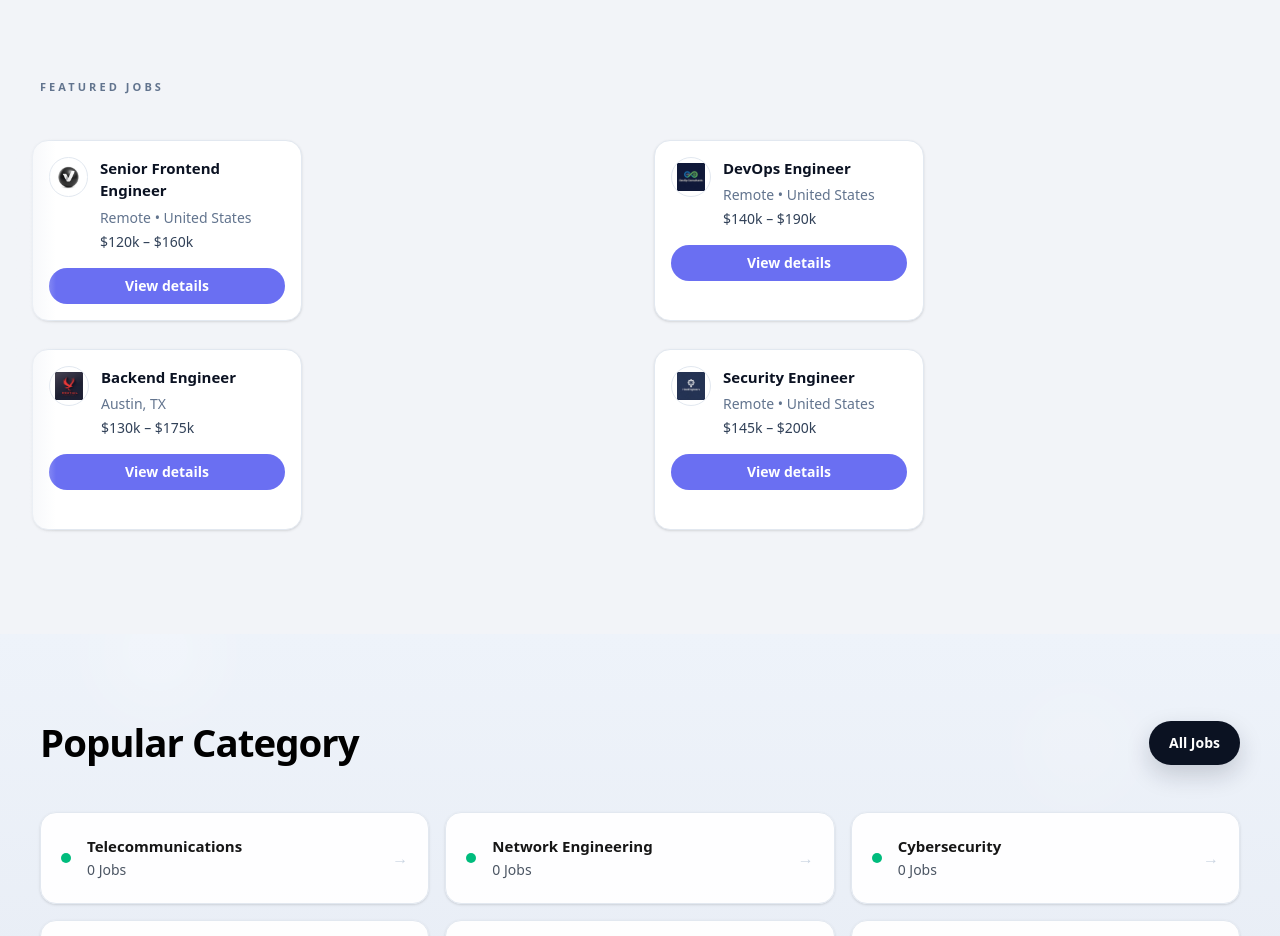
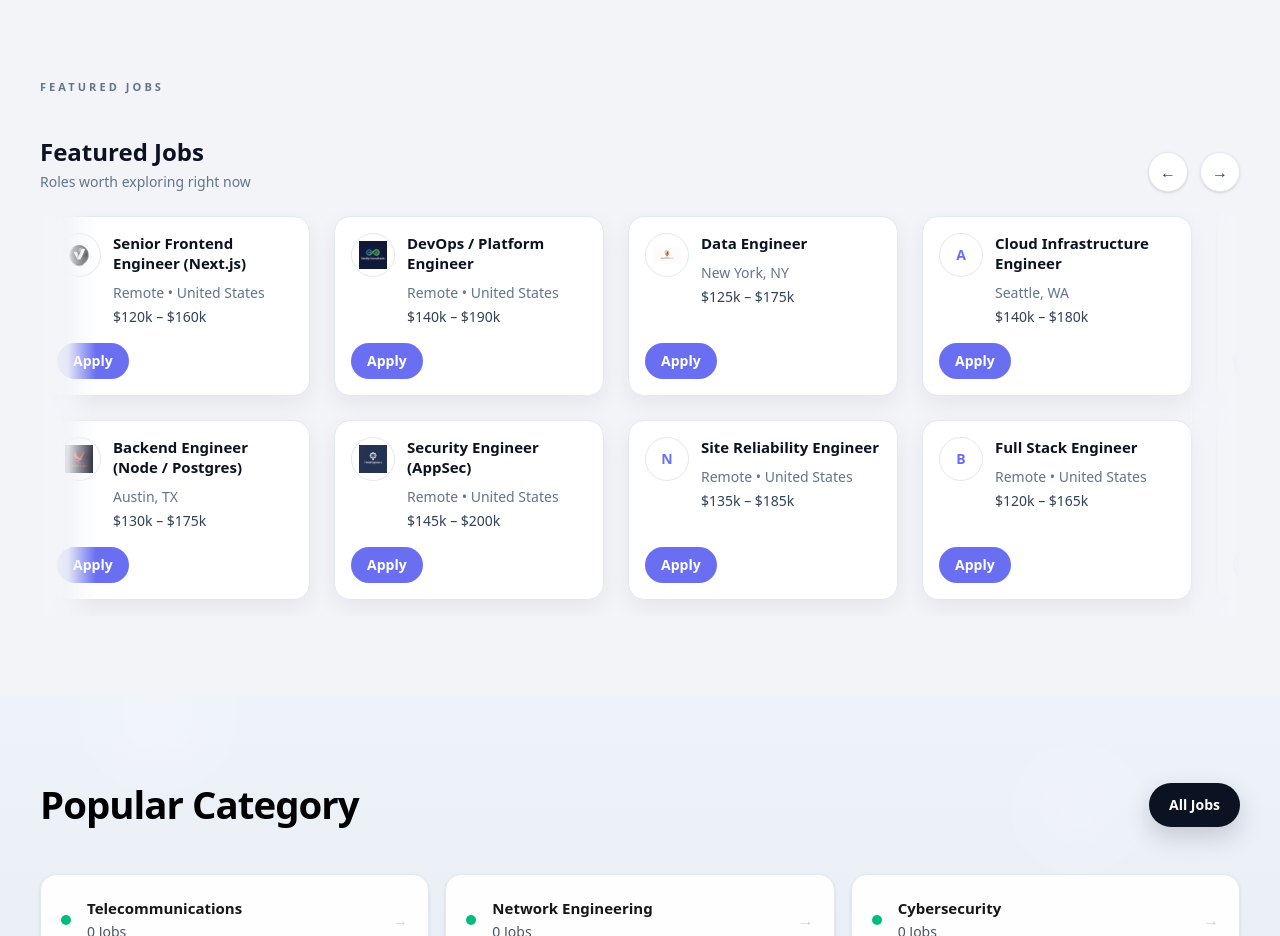
Before and after one commit to adebisidolapo/technicaljobboard, a Next.js app: page / in a window 1280 px wide. Shown: the part 1360-2296 px from the top of the page. Built offline with nearby package versions, Linux system fonts and the light colour scheme; no server answers; the database is empty.

Commit message:
update homepage

```diff
--- a/components/home/FeaturedJobsSection.tsx
+++ b/components/home/FeaturedJobsSection.tsx
@@ -9,47 +9,135 @@ import JobDetailsSheet, {
 const FALLBACK_FEATURED_JOBS: FeaturedCardJob[] = [
   {
     id: "fallback-1",
-    title: "Senior Frontend Engineer",
+    title: "Senior Frontend Engineer (Next.js)",
     company: "Vermot",
     location: "Remote • United States",
-    description: "",
-    type: "",
+    description: "React, Next.js, TypeScript • performance-first UI",
+    type: "Full-time",
     pay: "$120k – $160k",
     posted: "Recently",
-    href: "/jobs/1",
+    href: "/all-jobs?q=Frontend&remote=true",
   },
   {
     id: "fallback-2",
-    title: "Backend Engineer",
+    title: "Backend Engineer (Node / Postgres)",
     company: "Redtail",
     location: "Austin, TX",
-    description: "",
-    type: "",
+    description: "Node.js, Postgres, Prisma • scalable APIs",
+    type: "Full-time",
     pay: "$130k – $175k",
     posted: "Recently",
-    href: "/jobs/2",
+    href: "/all-jobs?q=Backend",
   },
   {
     id: "fallback-3",
-    title: "DevOps Engineer",
+    title: "DevOps / Platform Engineer",
     company: "Devops",
     location: "Remote • United States",
-    description: "",
-    type: "",
+    description: "AWS, Docker, Kubernetes, CI/CD • reliability & automation",
+    type: "Full-time",
     pay: "$140k – $190k",
     posted: "Recently",
-    href: "/jobs/3",
+    href: "/all-jobs?q=DevOps&remote=true",
   },
   {
     id: "fallback-4",
-    title: "Security Engineer",
+    title: "Security Engineer (AppSec)",
     company: "Hired Engineer",
     location: "Remote • United States",
-    description: "",
-    type: "",
+    description: "Application security, cloud controls, secure SDLC",
+    type: "Full-time",
     pay: "$145k – $200k",
     posted: "Recently",
-    href: "/jobs/4",
+    href: "/all-jobs?q=Security&remote=true",
+  },
+  {
+    id: "fallback-5",
+    title: "Data Engineer",
+    company: "Architects",
+    location: "New York, NY",
+    description: "Data pipelines, analytics infrastructure",
+    type: "Full-time",
+    pay: "$125k – $175k",
+    posted: "Recently",
+    href: "/all-jobs?q=Data",
+  },
+  {
+    id: "fallback-6",
+    title: "Site Reliability Engineer",
+    company: "NovaTech",
+    location: "Remote • United States",
+    description: "Observability, reliability, incident response",
+    type: "Full-time",
+    pay: "$135k – $185k",
+    posted: "Recently",
+    href: "/all-jobs?q=SRE&remote=true",
+  },
+  {
+    id: "fallback-7",
+    title: "Cloud Infrastructure Engineer",
+    company: "Atlas Systems",
+    location: "Seattle, WA",
+    description: "AWS infrastructure, Terraform, cloud architecture",
+    type: "Full-time",
+    pay: "$140k – $180k",
+    posted: "Recently",
+    href: "/all-jobs?q=Cloud",
+  },
+  {
+    id: "fallback-8",
+    title: "Full Stack Engineer",
+    company: "BlueWave",
+    location: "Remote • United States",
+    description: "React, Node.js, GraphQL • modern SaaS platform",
+    type: "Full-time",
+    pay: "$120k – $165k",
+    posted: "Recently",
+    href: "/all-jobs?q=Fullstack",
+  },
+  {
+    id: "fallback-9",
+    title: "Machine Learning Engineer",
+    company: "DeepVision",
+    location: "San Francisco, CA",
+    description: "ML pipelines, model deployment, data platforms",
+    type: "Full-time",
+    pay: "$150k – $210k",
+    posted: "Recently",
+    href: "/all-jobs?q=Machine+Learning",
+  },
+  {
+    id: "fallback-10",
+    title: "Platform Engineer",
+    company: "GridWorks",
+    location: "Remote • United States",
+    description: "Internal developer platforms and tooling",
+    type: "Full-time",
+    pay: "$135k – $175k",
+    posted: "Recently",
+    href: "/all-jobs?q=Platform",
+  },
+  {
+    id: "fallback-11",
+    title: "Mobile Engineer (React Native)",
+    company: "Pulse Apps",
+    location: "Boston, MA",
+    description: "React Native apps with strong product UX",
+    type: "Full-time",
+    pay: "$120k – $160k",
+    posted: "Recently",
+    href: "/all-jobs?q=Mobile",
+  },
+  {
+    id: "fallback-12",
+    title: "Security Operations Engineer",
+    company: "ShieldTech",
+    location: "Remote • United States",
+    description: "Threat detection, SIEM, incident response",
+    type: "Full-time",
+    pay: "$130k – $180k",
+    posted: "Recently",
+    href: "/all-jobs?q=Security",
   },
 ];
 
@@ -72,9 +160,7 @@ type ApiJob = {
 
 function pickLocation(j: ApiJob) {
   if (j.remote) return "Remote";
-
   const l0 = j.locations?.[0];
-
   return (
     l0?.label ||
     [l0?.city, l0?.state].filter(Boolean).join(", ") ||
@@ -90,10 +176,8 @@ function payText(j: ApiJob) {
   if (min && max) {
     return `$${Number(min).toLocaleString()} – $${Number(max).toLocaleString()}`;
   }
-
   if (min) return `From $${Number(min).toLocaleString()}`;
   if (max) return `Up to $${Number(max).toLocaleString()}`;
-
   return "Compensation not listed";
 }
 
@@ -103,8 +187,8 @@ function toCardJob(j: ApiJob): FeaturedCardJob {
     title: j.title,
     company: j.company?.name ?? "Company",
     location: j.remote ? "Remote" : pickLocation(j),
-    description: "",
-    type: "",
+    description: j.description,
+    type: j.jobType ?? "Full-time",
     pay: payText(j),
     posted: "Recently",
     href: `/jobs/${j.id}`,
@@ -114,35 +198,46 @@ function toCardJob(j: ApiJob): FeaturedCardJob {
 function getCompanyLogo(company: string) {
   const key = company.toLowerCase().trim();
 
-  if (key.includes("architect")) return { src: "/Architects.png", alt: "Architects" };
-  if (key.includes("vermot")) return { src: "/vermot.png", alt: "Vermot" };
-  if (key.includes("devops")) return { src: "/Devops.png", alt: "Devops" };
-  if (key.includes("hired")) return { src: "/Hiredengineer.png", alt: "Hired Engineer" };
-  if (key.includes("redtail")) return { src: "/redtail.png", alt: "Redtail" };
+  if (key.includes("architect")) {
+    return { src: "/Architects.png", alt: "Architects" };
+  }
+  if (key.includes("vermot")) {
+    return { src: "/vermot.png", alt: "Vermot" };
+  }
+  if (key.includes("devops")) {
+    return { src: "/Devops.png", alt: "Devops" };
+  }
+  if (key.includes("hired")) {
+    return { src: "/Hiredengineer.png", alt: "Hired Engineer" };
+  }
+  if (key.includes("redtail")) {
+    return { src: "/redtail.png", alt: "Redtail" };
+  }
 
   return null;
 }
 
 function JobCard({
   job,
-  logo,
   onOpen,
 }: {
   job: FeaturedCardJob;
-  logo: ReturnType<typeof getCompanyLogo>;
   onOpen: (job: FeaturedCardJob) => void;
 }) {
+  const logo = getCompanyLogo(job.company);
+
   return (
     <article
       className="
-        relative flex w-[240px] flex-none flex-col rounded-2xl
-        border border-slate-200 bg-white p-4
-        shadow-sm transition hover:-translate-y-1 hover:shadow-md
-        lg:w-[270px]
+        relative flex min-h-[158px] w-[240px] flex-none snap-start flex-col
+        rounded-2xl border border-slate-200 bg-white p-4
+        shadow-[0_8px_24px_rgba(15,23,42,0.06)] transition duration-300
+        hover:-translate-y-1 hover:shadow-[0_14px_30px_rgba(15,23,42,0.10)]
+        sm:w-[250px] lg:w-[270px]
       "
     >
       <div className="flex items-start gap-3">
-        <div className="flex h-10 w-10 items-center justify-center overflow-hidden rounded-xl border border-slate-200 bg-white">
+        <div className="flex h-11 w-11 flex-none items-center justify-center overflow-hidden rounded-xl border border-slate-200 bg-white">
           {logo ? (
             <Image
               src={logo.src}
@@ -153,50 +248,58 @@ function JobCard({
             />
           ) : (
             <span className="text-sm font-bold text-[var(--brand-purple)]">
-              {job.company.charAt(0)}
+              {job.company.charAt(0).toUpperCase()}
             </span>
           )}
         </div>
 
         <div className="min-w-0">
-          <button onClick={() => onOpen(job)} className="text-left">
-            <h3 className="text-[15px] font-semibold text-[#0B1222] line-clamp-2">
+          <button
+            type="button"
+            onClick={() => onOpen(job)}
+            className="text-left"
+          >
+            <h3 className="line-clamp-2 text-[15px] font-semibold leading-5 text-[#0B1222]">
               {job.title}
             </h3>
           </button>
 
-          <p className="text-sm text-slate-500">{job.location}</p>
-
+          <p className="mt-1 truncate text-sm text-slate-500">{job.location}</p>
           <p className="mt-1 text-sm font-medium text-slate-700">{job.pay}</p>
         </div>
       </div>
 
+      <div className="mt-auto pt-4">
         <button
+          type="button"
           onClick={() => onOpen(job)}
-        className="
-          mt-4 h-9 rounded-full bg-[var(--brand-purple)]
-          text-sm font-semibold text-white
-        "
+          className="inline-flex h-9 items-center justify-center rounded-full bg-[var(--brand-purple)] px-4 text-sm font-semibold text-white transition hover:opacity-95"
         >
-        View details
+          Apply
         </button>
+      </div>
     </article>
   );
 }
 
 export default function FeaturedJobsSection() {
   const [items, setItems] = useState<FeaturedCardJob[]>([]);
-  const [loading, setLoading] = useState(true);
   const [selectedJob, setSelectedJob] = useState<FeaturedCardJob | null>(null);
   const [detailsOpen, setDetailsOpen] = useState(false);
 
   const railRef = useRef<HTMLDivElement | null>(null);
   const intervalRef = useRef<number | null>(null);
-  const hoveringRef = useRef(false);
+  const isHoveringRef = useRef(false);
 
   const displayJobs = useMemo(() => {
     if (!items.length) return FALLBACK_FEATURED_JOBS;
-    return items.slice(0, 12);
+
+    const existingIds = new Set(items.map((job) => job.id));
+    const fillerJobs = FALLBACK_FEATURED_JOBS.filter(
+      (job) => !existingIds.has(job.id)
+    );
+
+    return [...items, ...fillerJobs].slice(0, 12);
   }, [items]);
 
   useEffect(() => {
@@ -211,14 +314,16 @@ export default function FeaturedJobsSection() {
         const text = await res.text();
         const data = text ? JSON.parse(text) : null;
 
+        if (!res.ok || data?.ok === false) {
+          throw new Error(data?.error || "Failed to load");
+        }
+
         const apiItems: ApiJob[] = data?.items ?? [];
         const mapped = apiItems.map(toCardJob);
 
         if (!cancelled) setItems(mapped);
       } catch {
         if (!cancelled) setItems([]);
-      } finally {
-        if (!cancelled) setLoading(false);
       }
     }
 
@@ -231,24 +336,38 @@ export default function FeaturedJobsSection() {
 
   useEffect(() => {
     const rail = railRef.current;
-
     if (!rail) return;
 
+    const stop = () => {
+      if (intervalRef.current !== null) {
+        window.clearInterval(intervalRef.current);
+        intervalRef.current = null;
+      }
+    };
+
+    const start = () => {
+      stop();
+
       intervalRef.current = window.setInterval(() => {
-      if (hoveringRef.current) return;
+        if (!rail || isHoveringRef.current) return;
 
-      const max = rail.scrollWidth - rail.clientWidth;
+        const maxScrollLeft = rail.scrollWidth - rail.clientWidth;
         const next = rail.scrollLeft + 1;
 
-      if (next >= max) {
-        rail.scrollTo({ left: 0, behavior: "smooth" });
+        if (next >= maxScrollLeft) {
+          rail.scrollLeft = 0;
         } else {
           rail.scrollLeft = next;
         }
-    }, 22);
+      }, 28);
+    };
+
+    start();
+    window.addEventListener("resize", start);
 
     return () => {
-      if (intervalRef.current) window.clearInterval(intervalRef.current);
+      stop();
+      window.removeEventListener("resize", start);
     };
   }, [displayJobs]);
 
@@ -257,40 +376,70 @@ export default function FeaturedJobsSection() {
     setDetailsOpen(true);
   };
 
-  const closeDetails = () => setDetailsOpen(false);
+  const closeDetails = () => {
+    setDetailsOpen(false);
+  };
+
+  const scrollRail = (amount: number) => {
+    railRef.current?.scrollBy({ left: amount, behavior: "smooth" });
+  };
 
   return (
     <>
-      <div className="relative">
-        <div className="relative -mx-4 sm:-mx-6">
-          <div className="pointer-events-none absolute inset-y-0 left-0 z-10 w-10 bg-gradient-to-r from-[#F2F4F8] to-transparent" />
-          <div className="pointer-events-none absolute inset-y-0 right-0 z-10 w-10 bg-gradient-to-l from-[#F2F4F8] to-transparent" />
+      <section className="relative">
+        <div className="mb-5 flex items-end justify-between gap-4">
+          <div>
+            <h2 className="text-2xl font-bold text-[#0B1222]">Featured Jobs</h2>
+            <p className="mt-1 text-sm text-slate-500">
+              Roles worth exploring right now
+            </p>
+          </div>
+
+          <div className="hidden items-center gap-3 md:flex">
+            <button
+              type="button"
+              onClick={() => scrollRail(-320)}
+              className="inline-flex h-10 w-10 items-center justify-center rounded-xl border border-slate-200 bg-white text-slate-700 shadow-sm transition hover:border-slate-300 hover:bg-slate-50"
+              aria-label="Scroll left"
+            >
+              ←
+            </button>
+            <button
+              type="button"
+              onClick={() => scrollRail(320)}
+              className="inline-flex h-10 w-10 items-center justify-center rounded-xl border border-slate-200 bg-white text-slate-700 shadow-sm transition hover:border-slate-300 hover:bg-slate-50"
+              aria-label="Scroll right"
+            >
+              →
+            </button>
+          </div>
+        </div>
+
+        <div className="relative -mx-4 sm:-mx-6 lg:-mx-0">
+          <div className="pointer-events-none absolute inset-y-0 left-0 z-10 w-10 bg-gradient-to-r from-[#F2F4F8] via-[#F2F4F8]/90 to-transparent sm:w-14" />
+          <div className="pointer-events-none absolute inset-y-0 right-0 z-10 w-10 bg-gradient-to-l from-[#F2F4F8] via-[#F2F4F8]/90 to-transparent sm:w-14" />
 
           <div
             ref={railRef}
-            onMouseEnter={() => (hoveringRef.current = true)}
-            onMouseLeave={() => (hoveringRef.current = false)}
+            onMouseEnter={() => {
+              isHoveringRef.current = true;
+            }}
+            onMouseLeave={() => {
+              isHoveringRef.current = false;
+            }}
             className="
-              no-scrollbar flex gap-6 overflow-x-auto
-              px-4 pb-6 pt-1 scroll-smooth
-              lg:grid lg:grid-rows-2 lg:grid-flow-col lg:gap-7
+              no-scrollbar flex gap-5 overflow-x-auto px-4 pb-4 pt-1 pr-4
+              scroll-smooth snap-x snap-mandatory
+              sm:px-6
+              lg:grid lg:grid-flow-col lg:grid-rows-2 lg:gap-x-6 lg:gap-y-6 lg:px-0 lg:pr-0
             "
           >
-            {displayJobs.map((job) => {
-              const logo = getCompanyLogo(job.company);
-
-              return (
-                <JobCard
-                  key={job.id}
-                  job={job}
-                  logo={logo}
-                  onOpen={openDetails}
-                />
-              );
-            })}
+            {displayJobs.map((job) => (
+              <JobCard key={job.id} job={job} onOpen={openDetails} />
+            ))}
           </div>
         </div>
-      </div>
+      </section>
 
       <JobDetailsSheet
         job={selectedJob}
```
Lines whose indentation alone changed are shown as unchanged.
